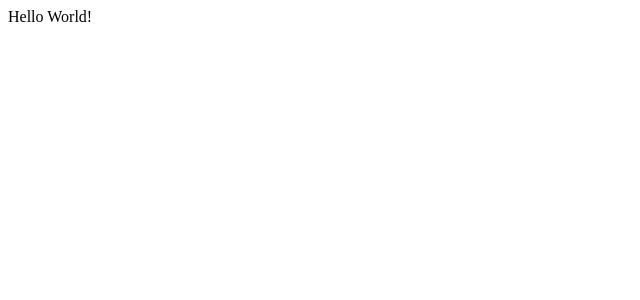
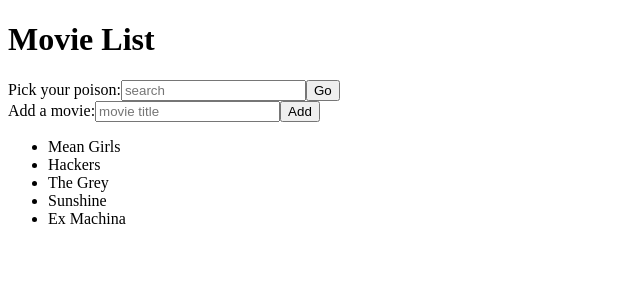
Before and after one commit to txtrax/movie-list, a React app: page / in a window 1280 px wide. Shown: the top 300 px of the page, without its empty margins (0-640 px from the left). Built offline with nearby package versions, Linux system fonts and the light colour scheme; the HTML template or start-up script is replaced by a standard one.

Commit message:
Completed level 2

```diff
--- /dev/null
+++ b/client/src/components/AddMovie.jsx
@@ -0,0 +1,51 @@
+import React, { Component } from 'react';
+
+class AddMovie extends React.Component {
+  constructor(props) {
+    super(props);
+
+    this.state = {
+      movie: ''
+    }
+    this.handleChange = this.handleChange.bind(this);
+    this.handleSubmit= this.handleSubmit.bind(this);
+  }
+
+  handleChange(event) {
+    this.setState({movie: event.target.value});
+    // this.setState({[event.target.name]: event.target.value});
+  }
+
+  handleSubmit(event) {
+    event.preventDefault();
+
+    var movieTitle = {
+      title: this.state.movie
+    }
+
+    this.props.addMovies(movieTitle);
+
+    this.setState({movie: ''});
+  }
+
+  render() {
+    return (
+      <form onSubmit={this.handleSubmit}>
+        <label>
+          Add a movie:
+          <input
+            name='movie'
+            placeholder='movie title'
+            type='text'
+            value={this.state.movie}
+            onChange={this.handleChange}
+          />
+        </label>
+        <button>Add</button>
+      </form>
+    )
+
+  }
+}
+
+export default AddMovie;
--- a/client/src/components/App.jsx
+++ b/client/src/components/App.jsx
@@ -1,7 +1,69 @@
 import React from 'react';
+import Movies from './Movies.jsx';
+import Search from './Search.jsx';
+import AddMovie from './AddMovie.jsx';
 
-const App = (props) => (
-  <div>Hello World!</div>
-);
+var movieList = [
+  {title: 'Mean Girls'},
+  {title: 'Hackers'},
+  {title: 'The Grey'},
+  {title: 'Sunshine'},
+  {title: 'Ex Machina'},
+];
+
+class App extends React.Component {
+  constructor(props) {
+    super(props);
+
+    this.state = {
+      movies: movieList,
+      search: null
+    }
+    this.updateSearch = this.updateSearch.bind(this);
+    this.addMovie = this.addMovie.bind(this);
+  }
+
+  // input movie
+  // output: none, but updates state
+  addMovie(movie) {
+    let { movies } = this.state;
+
+    movies.push(movie);
+
+    this.setState({movie: movies});
+  }
+
+  updateSearch(search) {
+    this.setState({search: search}, this.filterMovies);
+  }
+
+  //have this function filter movies intos Movies component
+  filterMovies() {
+    const { movies, search } = this.state;
+    //if there is a search,
+      //pass filtered array of movies
+    if (search) {
+      return movies.filter((movie) => {
+        if (movie.title.toLowerCase().includes(search.toLowerCase())) {
+          return true;
+        }
+        return false;
+      })
+    }
+    //otherwise return all movies
+    return movies;
+  }
+
+  render() {
+    return (
+      <div>
+        <h1>Movie List</h1>
+        <Search updateSearch={this.updateSearch}/>
+        <AddMovie addMovies={this.addMovie}/>
+        <Movies movies={this.filterMovies()} />
+      </div>
+    )
+  }
+}
 
 export default App;
--- /dev/null
+++ b/client/src/components/MovieEntry.jsx
@@ -0,0 +1,7 @@
+import React from 'react';
+
+const MovieEntry = ({ movie }) => {
+  return <li>{movie.title}</li>
+}
+
+export default MovieEntry;
--- /dev/null
+++ b/client/src/components/Movies.jsx
@@ -0,0 +1,21 @@
+import React from 'react';
+import MovieEntry from './MovieEntry.jsx';
+
+const Movies = (props) => {
+  // Bonus: Handle the case of "no movie by that name found" gracefully.
+  if (props.movies.length === 0) {
+    return <div>No matches found</div>
+  }
+  // otherwise, pass each movie to MovieEntry component
+  return (
+    <ul>
+    {props.movies.map(movie => (
+      <MovieEntry
+        key={movie.title}
+        movie={movie}
+      />))}
+  </ul>
+  )
+}
+
+export default Movies;
--- /dev/null
+++ b/client/src/components/Search.jsx
@@ -0,0 +1,45 @@
+import React, { Component } from 'react';
+
+class Search extends Component {
+  constructor(props) {
+    super(props);
+
+    this.state = {
+      query: ''
+    }
+    this.handleChange = this.handleChange.bind(this);
+    this.handleSubmit= this.handleSubmit.bind(this);
+  }
+
+  handleChange(event) {
+    this.setState({query: event.target.value});
+  }
+
+  handleSubmit(event) {
+    event.preventDefault();
+    // pass data up to parent
+    this.props.updateSearch(this.state.query);
+    // reset the state
+    this.setState({query: ''});
+  }
+
+  render() {
+    return (
+      <form onSubmit={this.handleSubmit}>
+        <label>
+          Pick your poison:
+          <input
+            name='search'
+            placeholder='search'
+            type='text'
+            value={this.state.query}
+            onChange={this.handleChange}
+          />
+        </label>
+        <button>Go</button>
+      </form>
+    )
+  }
+}
+
+export default Search;
```
